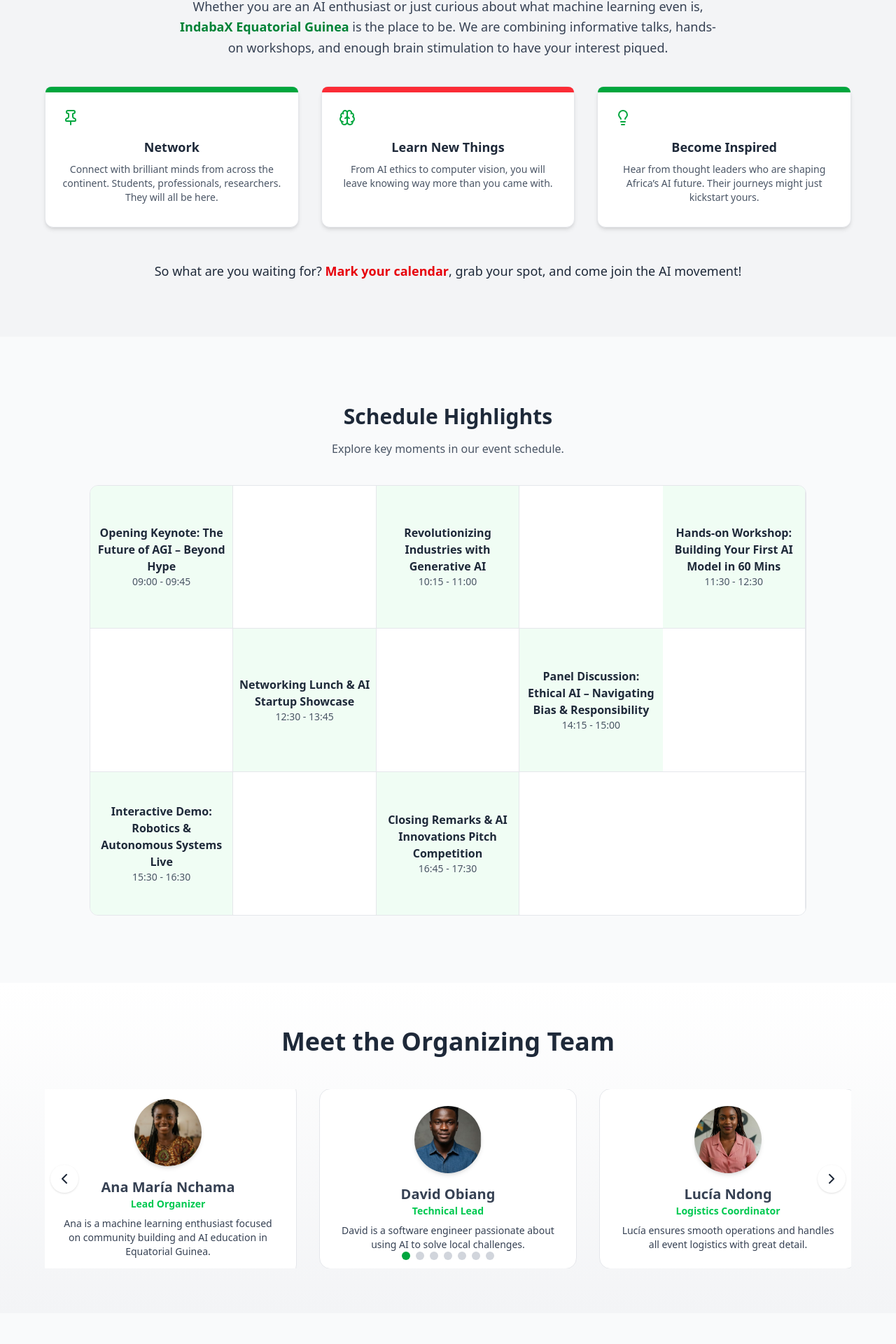
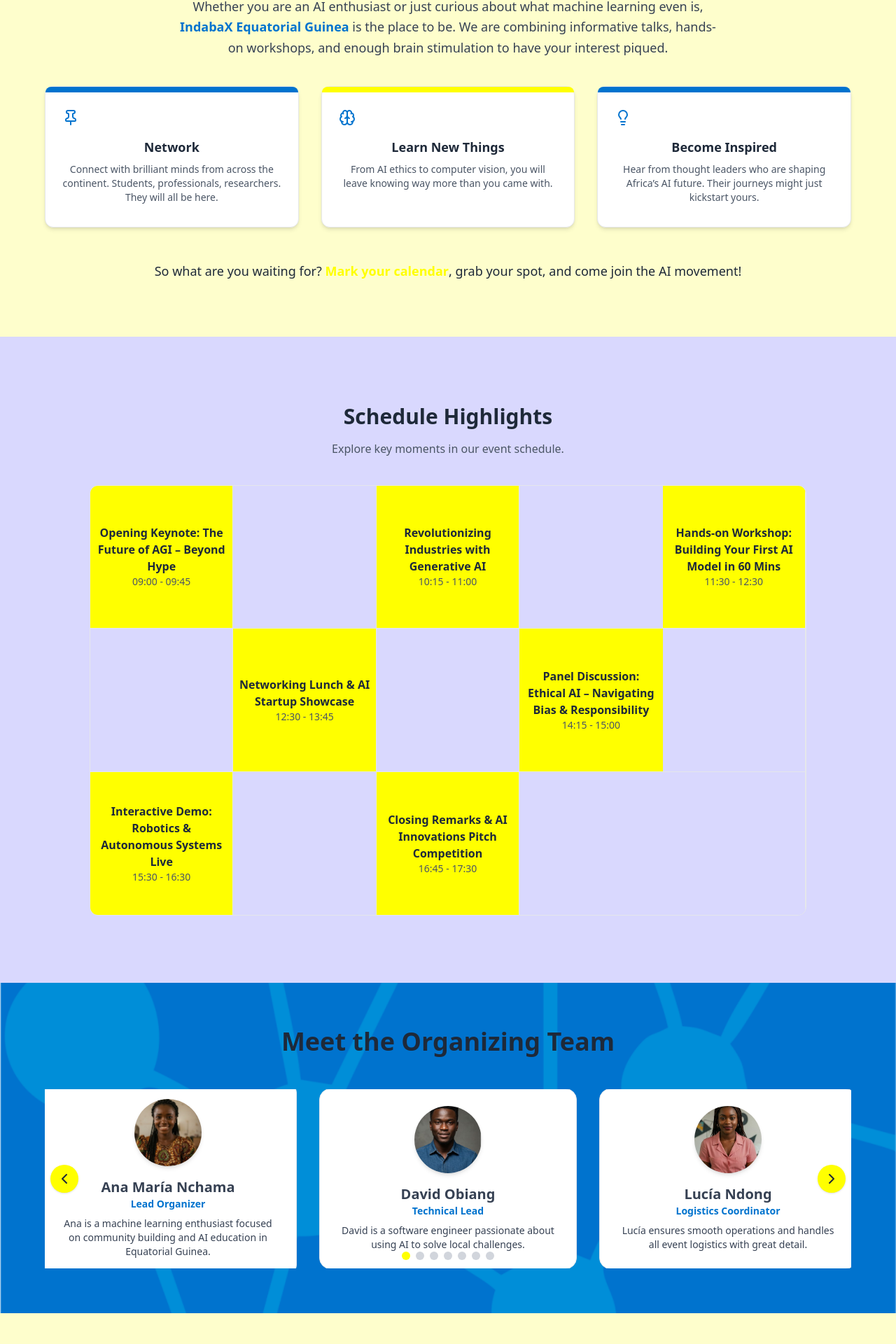
Before and after one commit to NeoPhetoane/IndabaX_Equatorial_Guinea, a React (Vite) app: page / in a window 1280 px wide. Shown: the part 1917-3837 px from the top of the page at 70% size. Built offline with nearby package versions, Linux system fonts and the light colour scheme.

Commit message:
Colors changed to meet client requirements.

```diff
--- a/src/components/Carousel.jsx
+++ b/src/components/Carousel.jsx
@@ -78,7 +78,7 @@
       {hasMultipleCards && (
         <button
           onClick={prevSlide}
-          className="absolute left-2 top-1/2 transform -translate-y-1/2 bg-white p-2 rounded-full shadow"
+          className="absolute left-2 top-1/2 transform -translate-y-1/2 bg-true-yellow p-2 rounded-full shadow"
         >
           <ChevronLeft />
         </button>
@@ -88,7 +88,7 @@
       {hasMultipleCards && (
         <button
           onClick={nextSlide}
-          className="absolute right-2 top-1/2 transform -translate-y-1/2 bg-white p-2 rounded-full shadow"
+          className="absolute right-2 top-1/2 transform -translate-y-1/2 bg-true-yellow p-2 rounded-full shadow"
         >
           <ChevronRight />
         </button>
@@ -101,7 +101,7 @@
             key={idx}
             onClick={() => handleDotClick(idx)}
             className={`w-3 h-3 rounded-full transition-all duration-200 ${
-              idx === currentIndex ? "bg-green-600" : "bg-gray-300"
+              idx === currentIndex ? "bg-true-yellow" : "bg-gray-300"
             }`}
             aria-label={`Go to slide ${idx + 1}`}
           />
--- a/src/components/OrganisingTeam.jsx
+++ b/src/components/OrganisingTeam.jsx
@@ -58,13 +58,16 @@
         className="w-24 h-24 mx-auto rounded-full object-cover shadow-md mb-4"
       />
       <h3 className="text-xl font-bold text-gray-700">{member.name}</h3>
-      <p className="text-sm text-green-500 font-semibold mb-2">{member.role}</p>
+      <p className="text-sm text-true-blue font-semibold mb-2">{member.role}</p>
       <p className="text-sm text-gray-700">{member.bio}</p>
     </div>
   ));
 
   return (
-    <main className="bg-gradient-to-b from-white to-gray-100 py-16 px-4">
+    <main
+      className="bg-cover bg-center from-white to-gray-100 py-16 px-4"
+      style={{ backgroundImage: "url('/Background.png')" }}
+    >
       <h2 className="text-4xl font-bold text-center mb-12 text-gray-800">
         Meet the Organizing Team
       </h2>
--- a/src/components/ScheduleHighlights.jsx
+++ b/src/components/ScheduleHighlights.jsx
@@ -54,7 +54,10 @@
 
 export default function ScheduleHighlights() {
   return (
-    <section id="schedule" className="bg-gray-50 py-24 px-4 sm:px-6 lg:px-8">
+    <section
+      id="schedule"
+      className="bg-pastel-blue py-24 px-4 sm:px-6 lg:px-8"
+    >
       <div className="max-w-6xl mx-auto">
         <h2 className="text-3xl font-bold text-center text-gray-800 mb-4">
           Schedule Highlights
@@ -74,7 +77,11 @@
               <div
                 key={idx}
                 className={`flex flex-col items-center justify-center aspect-square border-b border-r border-gray-200
-                  ${isHighlighted && showItem ? "bg-green-50" : "bg-white"}
+                  ${
+                    isHighlighted && showItem
+                      ? "bg-true-yellow"
+                      : "bg-pastel-blue"
+                  }
                   ${idx % 5 === 3 ? "border-r-0" : ""}
                   ${idx >= 10 ? "border-b-0" : ""}
                   transition`}
--- a/src/index.css
+++ b/src/index.css
@@ -31,7 +31,7 @@
   --color-accent: #ffff70; /* lighter yellow*/
   --color-background: #fefecc; /* Pastel Yellow */
   --color-text: #2d3748; /* Dark Text */
-  --color-link: rgb(167, 167, 250); /* Blue Link */
+  --color-link: #d9d8fe; /* Blue Link */
 }
 
 /* Background utilities */
@@ -44,6 +44,14 @@
 }
 .bg-true-yellow {
   background-color: var(--color-secondary);
+}
+
+.bg-yellow-accent {
+  background-color: var(--color-accent);
+}
+
+.bg-pastel-blue {
+  background-color: var(--color-link);
 }
 
 /* Text utilities */
--- a/src/pages/Home.jsx
+++ b/src/pages/Home.jsx
@@ -17,7 +17,7 @@
       <Hero2025 />
 
       {/* Why Attend Section */}
-      <section className="bg-gray-100 py-20 px-6">
+      <section className="bg-yellow py-20 px-6">
         <div className="max-w-6xl mx-auto text-center">
           <h2 className="text-3xl font-extrabold mb-6 text-gray-800">
             Why Should You Attend?
@@ -25,7 +25,7 @@
           <p className="text-lg text-gray-700 mb-10 leading-relaxed max-w-3xl mx-auto">
             Whether you are an AI enthusiast or just curious about what machine
             learning even is,{" "}
-            <span className="text-green-700 font-semibold">
+            <span className="text-true-blue font-semibold">
               IndabaX Equatorial Guinea
             </span>{" "}
             is the place to be. We are combining informative talks, hands-on
@@ -37,9 +37,9 @@
           <div className="grid grid-cols-1 sm:grid-cols-2 md:grid-cols-3 gap-8">
             {/* Card 1 */}
             <div className="relative bg-white border border-gray-200 rounded-xl shadow-md px-6 py-8 hover:shadow-lg transition duration-300">
-              <div className="absolute top-0 left-0 w-full h-2 bg-green-600 rounded-t-xl" />
+              <div className="absolute top-0 left-0 w-full h-2 bg-true-blue rounded-t-xl" />
               <div className="mb-4">
-                <PinIcon className="text-green-600 items-center" />
+                <PinIcon className="text-true-blue items-center" />
               </div>
               <h3 className="text-lg font-semibold text-gray-800 mb-2">
                 Network
@@ -52,9 +52,9 @@
 
             {/* Card 2 */}
             <div className="relative bg-white border border-gray-200 rounded-xl shadow-md px-6 py-8 hover:shadow-lg transition duration-300">
-              <div className="absolute top-0 left-0 w-full h-2 bg-red-500 rounded-t-xl" />
+              <div className="absolute top-0 left-0 w-full h-2 bg-true-yellow rounded-t-xl" />
               <div className="mb-4">
-                <BrainIcon className="text-green-600 items-center" />
+                <BrainIcon className="text-true-blue items-center" />
               </div>
               <h3 className="text-lg font-semibold text-gray-800 mb-2">
                 Learn New Things
@@ -67,9 +67,9 @@
 
             {/* Card 3 */}
             <div className="relative bg-white border border-gray-200 rounded-xl shadow-md px-6 py-8 hover:shadow-lg transition duration-300">
-              <div className="absolute top-0 left-0 w-full h-2 bg-green-600 rounded-t-xl" />
+              <div className="absolute top-0 left-0 w-full h-2 bg-true-blue rounded-t-xl" />
               <div className="mb-4">
-                <LucideLightbulb className="text-green-600 items-center" />
+                <LucideLightbulb className="text-true-blue items-center" />
               </div>
               <h3 className="text-lg font-semibold text-gray-800 mb-2">
                 Become Inspired
@@ -83,7 +83,7 @@
 
           <p className="mt-12 text-lg font-medium text-gray-800">
             So what are you waiting for?{" "}
-            <span className="text-red-600 font-bold">Mark your calendar</span>,
+            <span className="text-yellow font-bold">Mark your calendar</span>,
             grab your spot, and come join the AI movement!
           </p>
         </div>
@@ -92,13 +92,13 @@
       {/* Organising Team */}
       <OrganisingTeam />
       {/* About Section */}
-      <section className="bg-gray-50 py-12 px-4">
+      <section className="bg-yellow py-12 px-4">
         <div className="max-w-6xl mx-auto flex flex-col md:flex-row items-start gap-12 mt-8 md:mt-20">
           {/* Text Content */}
           <div className="md:w-1/2">
             <h2 className="text-3xl font-bold mb-4 text-gray-800">
               About{" "}
-              <span className="text-green-600">IndabaX Equatorial Guinea</span>
+              <span className="text-true-blue">IndabaX Equatorial Guinea</span>
             </h2>
             <p className="text-lg text-gray-700 leading-relaxed">
               IndabaX Equatorial Guinea is a local chapter of the Deep Learning
@@ -117,7 +117,7 @@
             {/* Learn More Button */}
             <Link
               to="/about"
-              className="inline-block bg-green-600 hover:bg-green-700 text-white font-semibold py-2 px-5 rounded transition duration-300"
+              className="inline-block bg-true-blue hover:bg-true-blue text-white font-semibold py-2 px-5 rounded transition duration-300"
             >
               Learn More
             </Link>
```
